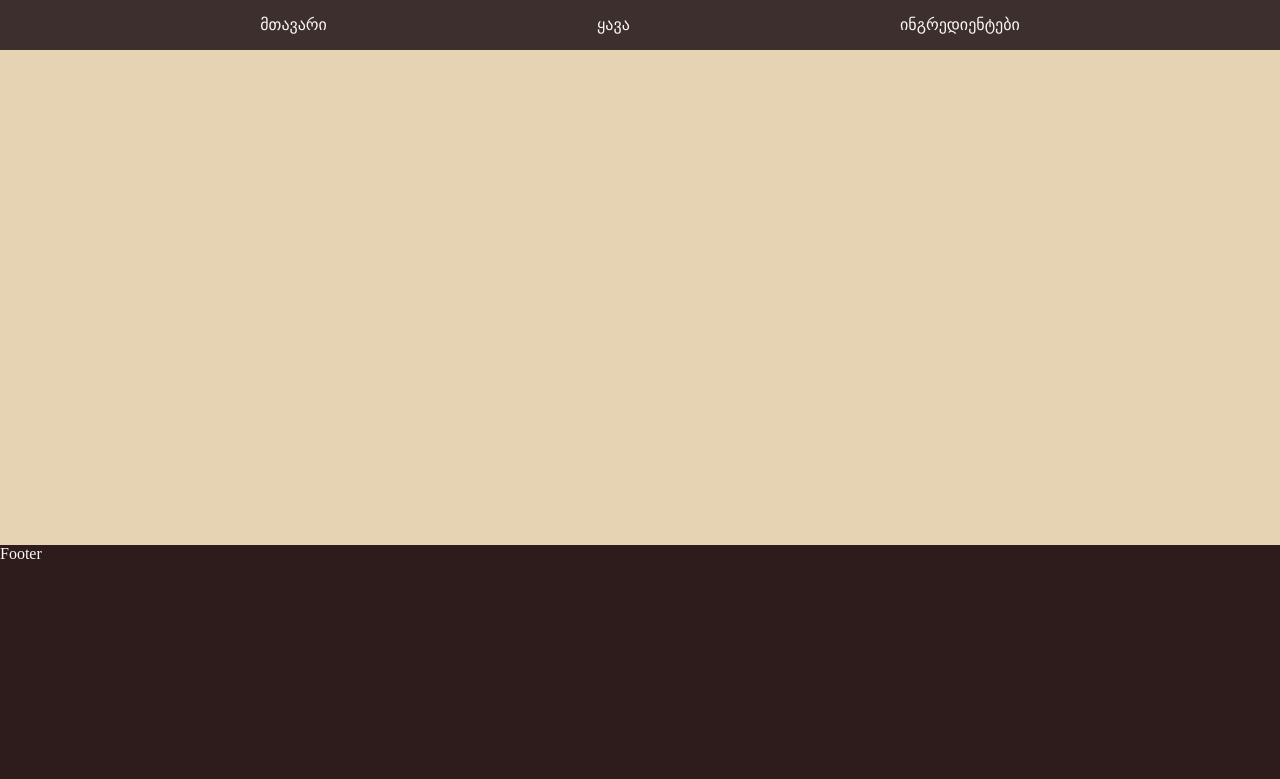
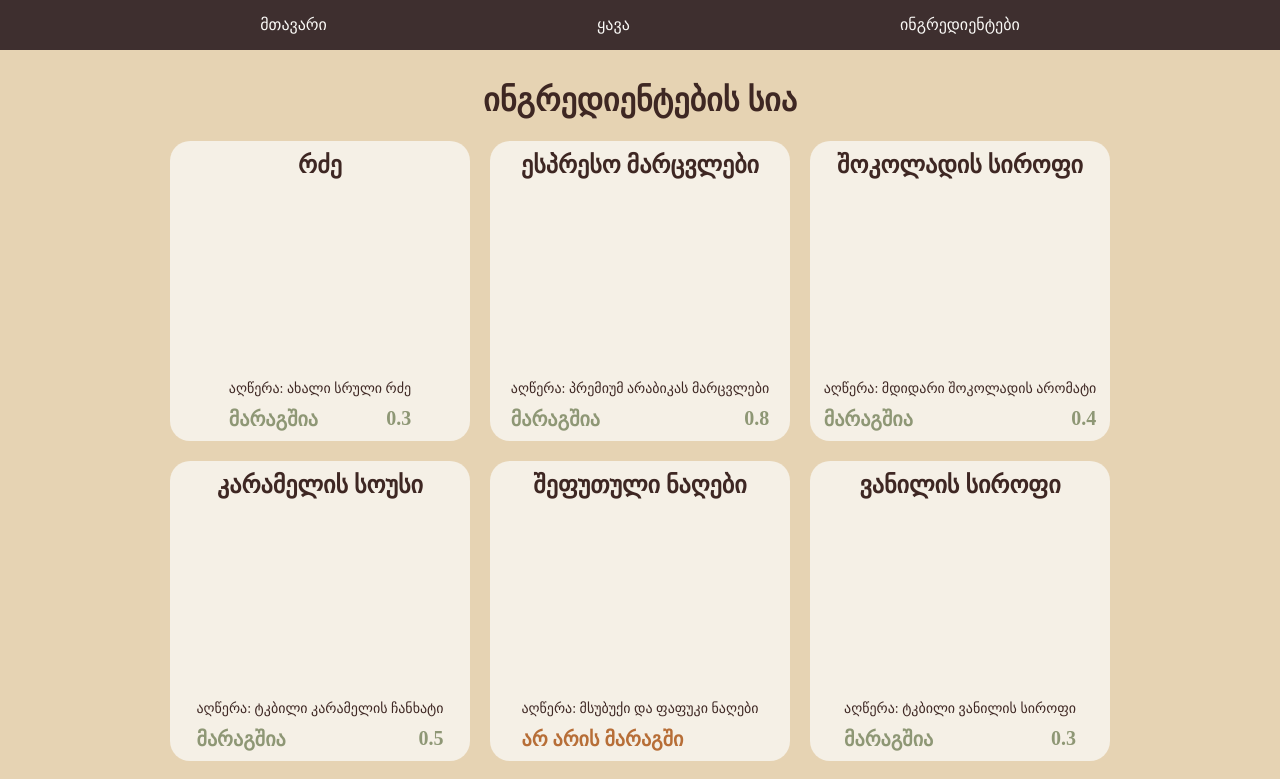
Before and after one commit to Kattar1n/craft-coffee-shop, a React (Vite) app: page /ingredients in a window 1280 px wide. Shown: the top 779 px of the page. Built offline with nearby package versions, Linux system fonts and the light colour scheme; data requests are answered from the project's data file.

Commit message:
Update IngredientPage.jsx

```diff
--- a/front-end/src/pages/IngredientPage.jsx
+++ b/front-end/src/pages/IngredientPage.jsx
@@ -2,6 +2,7 @@ import React from 'react'
 import { StyledPage } from './Styled'
 import Header from '../components/Header'
 import Footer from '../components/Footer'
+import IngredientWrapper from '../components/IngredientWrapper'
 // import styled from "styled-components";
 
 const IngredientPage = () => {
@@ -9,7 +10,7 @@ const IngredientPage = () => {
     <StyledPage>
       <Header/>
       <main>
-
+        <IngredientWrapper/>
       </main>
       <Footer/>
     </StyledPage>
```
